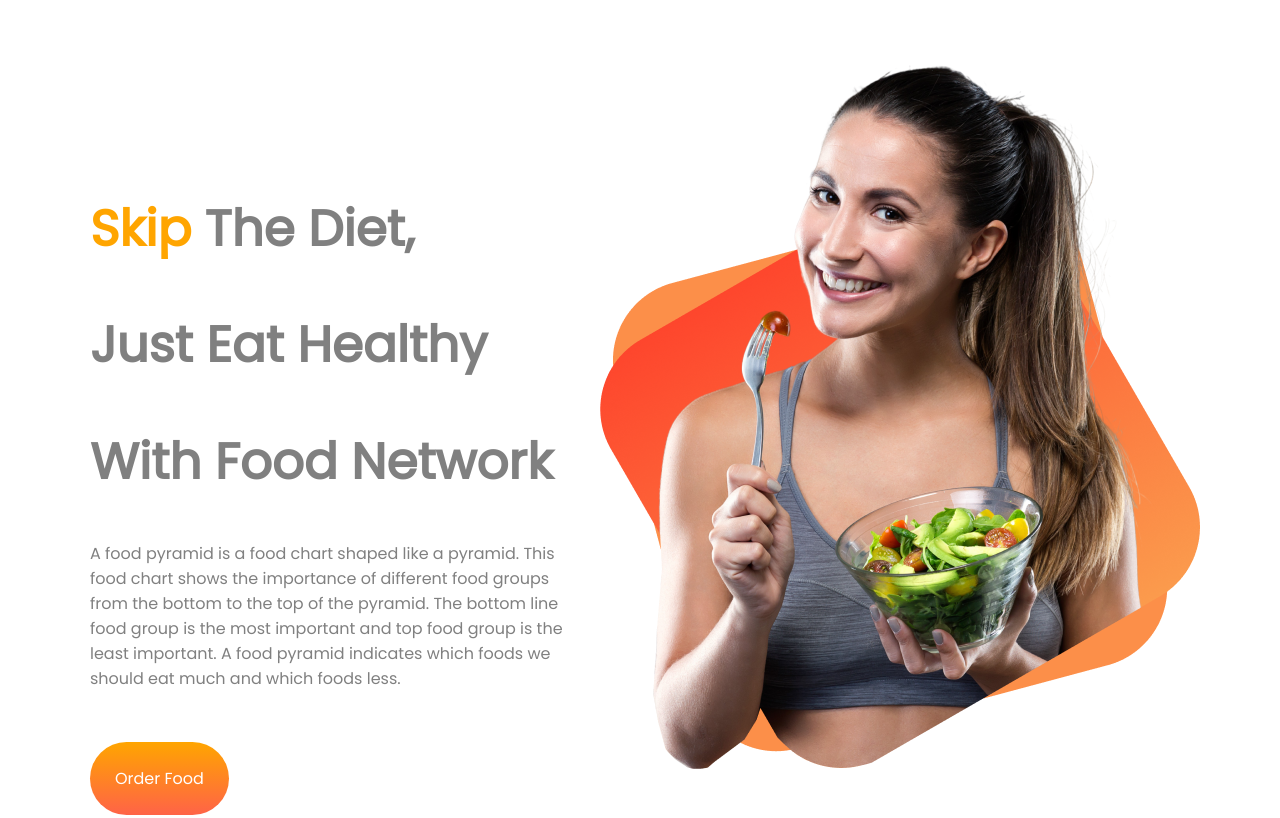
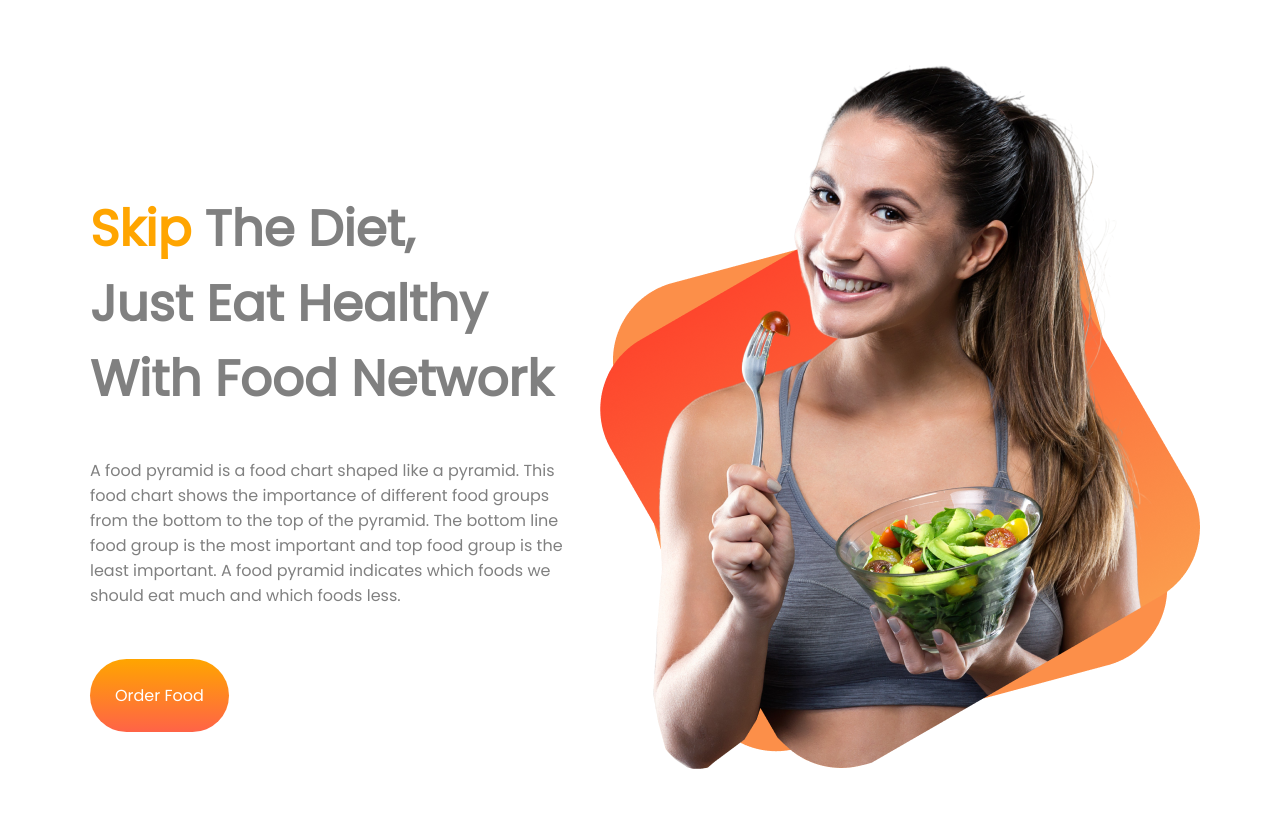
Before and after one commit to tanzimtamim007/Assignment-1, a plain HTML site: page index.html in a window 1280 px wide. Shown: the top 818 px of the page. Drawn offline with Linux system fonts and the light colour scheme.

Commit message:
h1 problem solved commit

```diff
--- a/index.html
+++ b/index.html
@@ -19,9 +19,9 @@
     <section class="section-one">
 
         <div class="text">
-            <h1><span>Skip</span> The Diet,</h1>
-            <h1>Just Eat Healthy</h1>
-            <h1>With Food Network</h1>
+            <h1><span>Skip</span> The Diet,<br>
+                Just Eat Healthy<br>
+                With Food Network</h1>
             <p>A food pyramid is a food chart shaped like a pyramid. This food chart shows the importance of different
                 food groups from the bottom to the top of the pyramid. The bottom line food group is the most important
                 and top food group is the least important. A food pyramid indicates which foods we should eat much and
```
